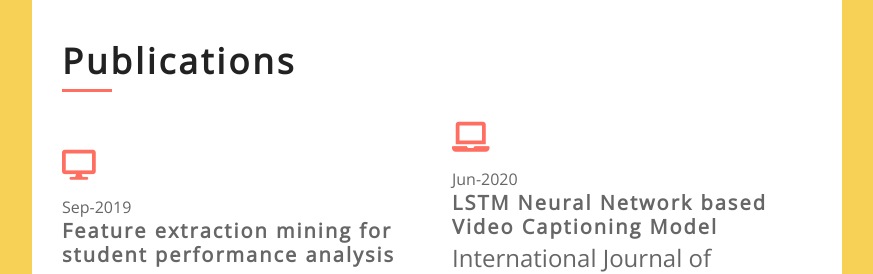
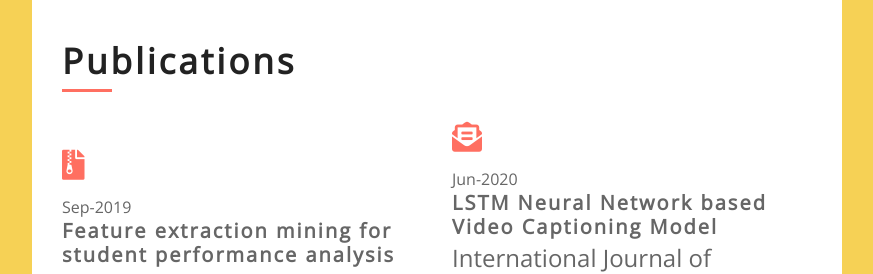
Before and after one commit to j-a-r-v-i/j-a-r-v-i.github.io, a plain HTML site: page index.html in a window 1280 px wide. Shown: the part 2340-2614 px from the top of the page, without its empty margins (368-1241 px from the left). Drawn offline with nearby package versions, Linux system fonts and the light colour scheme.

Commit message:
Update index.html

```diff
--- a/index.html
+++ b/index.html
@@ -229,7 +229,7 @@
                         <div class="row align-items-center">
                             <div class="col-md-6">
                                 <div class="srv-col">
-                                    <i class="fa fa-desktop"></i></br>
+                                    <i class="fa fa-file-archive"></i></br>
 									<span>Sep-2019</span>
                                     <h3>Feature extraction mining for student performance analysis</h3>
 									<h4>ICETIT-2019</h4>
@@ -239,7 +239,7 @@
                             </div>
                             <div class="col-md-6">
                                 <div class="srv-col">
-                                    <i class="fa fa-laptop"></i><br>
+                                    <i class="fa fa-envelope-open-text"></i><br>
 									<span>Jun-2020</span>
                                     <h3>LSTM Neural Network based Video Captioning Model</h3>
 									<h4>International Journal of Advanced Science and Technology</h4>
```
